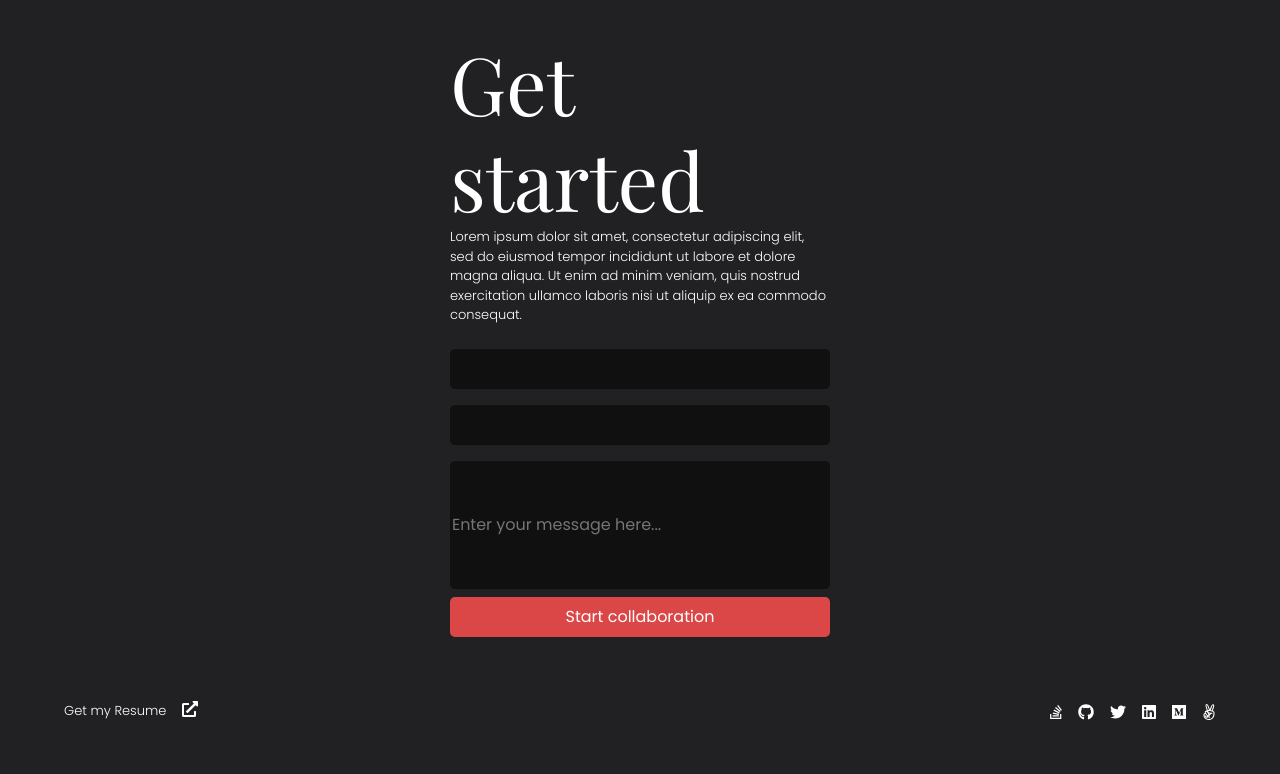
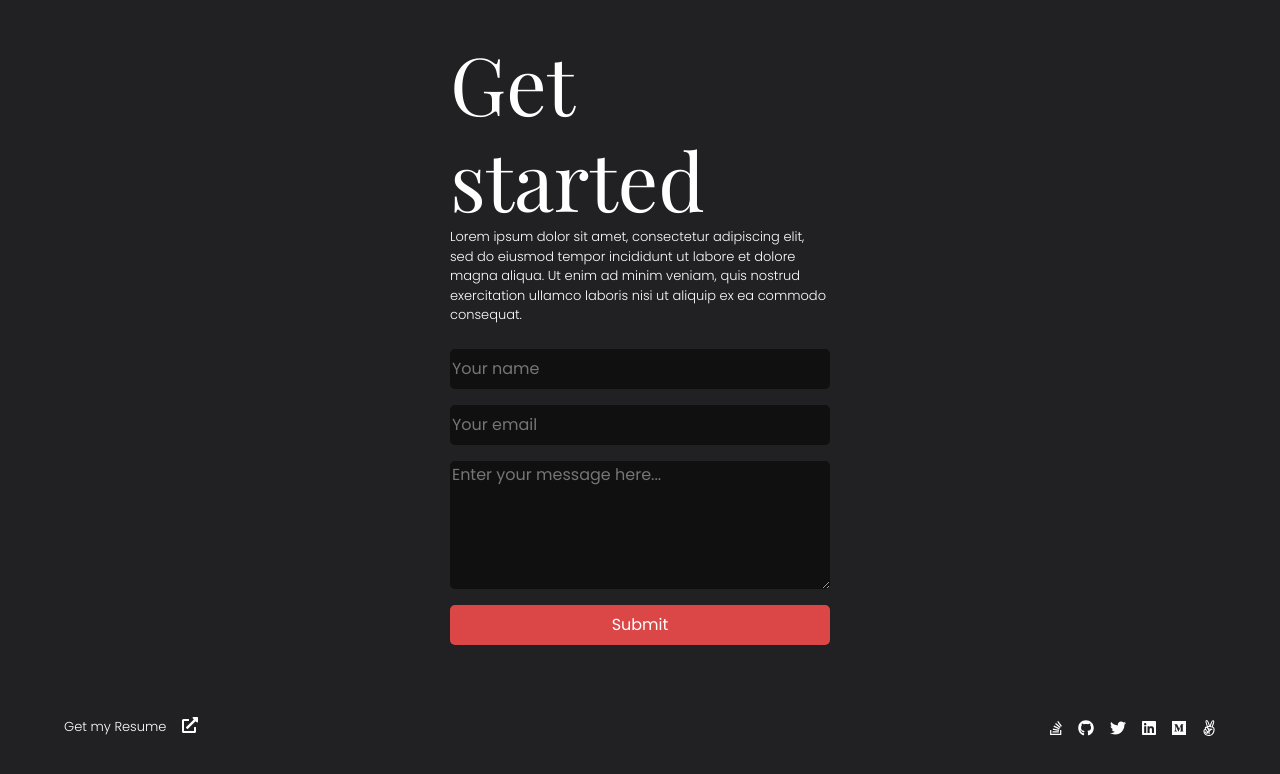
Before and after one commit to nicolasmarino99/portfolio, a React (Create React App) app: page / in a window 1280 px wide. Shown: the part 2890-3664 px from the top of the page. Built offline with nearby package versions, Linux system fonts and the light colour scheme.

Commit message:
add mailing service; create heroku app

```diff
--- a/package.json
+++ b/package.json
@@ -11,6 +11,7 @@
     "@testing-library/react": "^11.1.0",
     "@testing-library/user-event": "^12.1.10",
     "bootstrap": "^4.6.0",
+    "emailjs-com": "^2.6.4",
     "framer-motion": "^3.3.0-beta.22",
     "gsap": "^3.6.0",
     "popmotion": "^9.1.0",
--- a/src/components/Contact/Contact.js
+++ b/src/components/Contact/Contact.js
@@ -1,10 +1,22 @@
 import React from 'react';
 import './Contact.scss'
+import emailjs from 'emailjs-com';
 import { FontAwesomeIcon } from '@fortawesome/react-fontawesome';
 import { faExternalLinkAlt } from '@fortawesome/free-solid-svg-icons';
 import { faAngellist, faGithub, faLinkedin, faMedium, faStackOverflow, faTwitter } from '@fortawesome/free-brands-svg-icons';
 
 const Contact = () => {
+    function sendEmail(e) {
+        e.preventDefault();
+
+        emailjs.sendForm('service_9zw140j', 'template_djlim6n', e.target, 'user_wDALgC6I2XyoXwxG4PisX')
+          .then((result) => {
+              console.log(result.text);
+          }, (error) => {
+              console.log(error.text);
+          });
+          e.target.reset()
+      }
     return (
         <div className="Contact" id="Contact">
             <div className="contact-container">
@@ -20,11 +32,11 @@ const Contact = () => {
                 <div className="contact-me">
                     <h1>Get started</h1>
                     <p className="presentaion-p">Lorem ipsum dolor sit amet, consectetur adipiscing elit, sed do eiusmod tempor incididunt ut labore et dolore magna aliqua. Ut enim ad minim veniam, quis nostrud exercitation ullamco laboris nisi ut aliquip ex ea commodo consequat.</p>
-                    <form>
-                        <input type="text"></input>
-                        <input type="text"></input>
-                        <input type="text" id="message" placeholder="Enter your message here..."></input>
-                        <button type="submit">Start collaboration</button>
+                    <form onSubmit={sendEmail}>
+                        <input type="text" name="user_name" placeholder="Your name" />
+                        <input type="email" name="user_email" placeholder="Your email" />
+                        <textarea type="text" name="message" id="message" placeholder="Enter your message here..." />
+                        <input id="submit" type="submit" />
                     </form>
                 </div>
 
--- a/src/components/Projects/Projects.js
+++ b/src/components/Projects/Projects.js
@@ -47,7 +47,7 @@ const Projects = ({imageDetails, image}) => {
         const fadeOut = (element) => {
             gsap.to(element, 1, {
                 opacity: 0,
-                y: 0,
+                y: 10,
                 ease: 'power4.out',
             })
         }
--- a/src/components/SkillSet/SkillSet.js
+++ b/src/components/SkillSet/SkillSet.js
@@ -20,34 +20,7 @@ const SkillSet = () => {
     ['Soft skills', softskillsLogo, ['Communication', 'Problem-solving', 'Patience', 'Adaptability']],
   ])
 
-  const SkillSetRef = useRef(null)
 
-    const intersection = useIntersection(SkillSetRef, {
-        root: null,
-        rootMargin: "0",
-        threshold: 1
-    })
-
-    const fadeIn2 = (element) => {
-        gsap.to(element, 1, {
-            opacity: 0,
-            x: -50,
-            ease: 'power4.out',
-        })
-    }
-    const fadeOut2 = (element) => {
-        gsap.to(element, 1, {
-            opacity: 1,
-            x: 0,
-            ease: 'power4.out',
-            stagger: {
-                amount: 1
-            }
-        })
-    }
-    intersection && intersection.intersectionRatio < 1 ?
-    fadeOut2(".fadeIn2")
-    : fadeIn2(".fadeIn2")
 
   const SkillCard = ({item}) => (
       <div className="SkillCard">
@@ -60,7 +33,7 @@ const SkillSet = () => {
     );
 
     return (
-        <div className="SkillSet" ref={SkillSetRef} id="Services">
+        <div className="SkillSet" id="Services">
             <div className="skills fadeIn2">
                 {skills.map((item,i) => <SkillCard key={i} item={item}/>)}
             </div>
--- a/src/index.scss
+++ b/src/index.scss
@@ -43,7 +43,7 @@ body {
     line-height: 150px;
     color: rgba(255, 255, 255, 0.452);
   }
-  input {
+  input, textarea {
     margin: 0.5em 0;
     height: 2.5em;
     background: #101010;
@@ -55,7 +55,7 @@ body {
     font-size: 13px;
     font-weight: 300;
   }
-  button {
+  button, #submit {
 
     background: #DB4747;
     color: white;
--- a/src/pages/Home.js
+++ b/src/pages/Home.js
@@ -12,7 +12,6 @@ const Home = ({imageDetails, image}) => {
   const pathLength = useSpring(yRange, { stiffness: 400, damping: 90 });
 
   useEffect(() => yRange.onChange(v => setIsComplete(v >= 1)), [yRange]);
-
 
   const ProjectsRef = useRef(null)
   const SkillSetRef = useRef(null)
```
Also changed, not shown: 2 other files (tests, documents, lock files or other folders).
